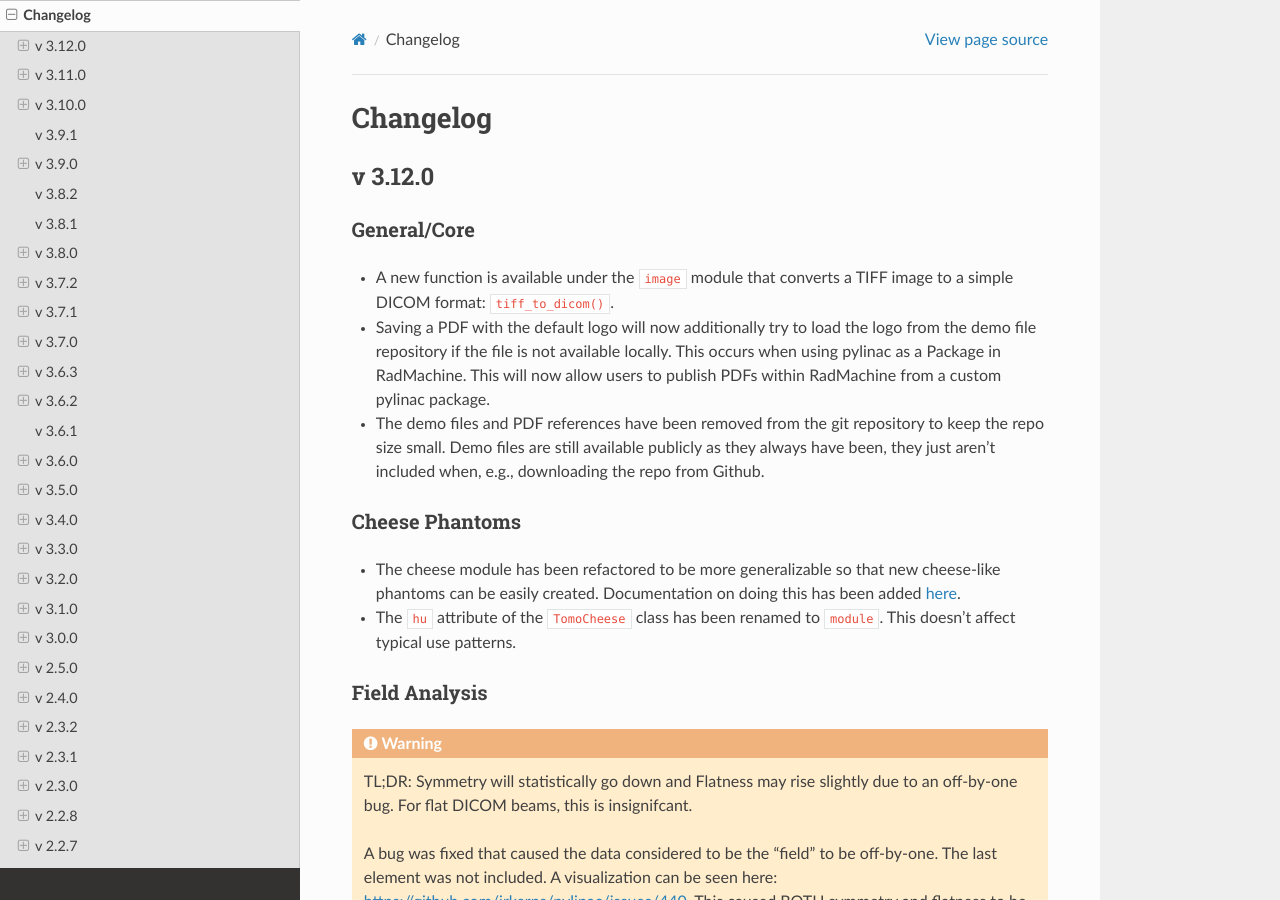
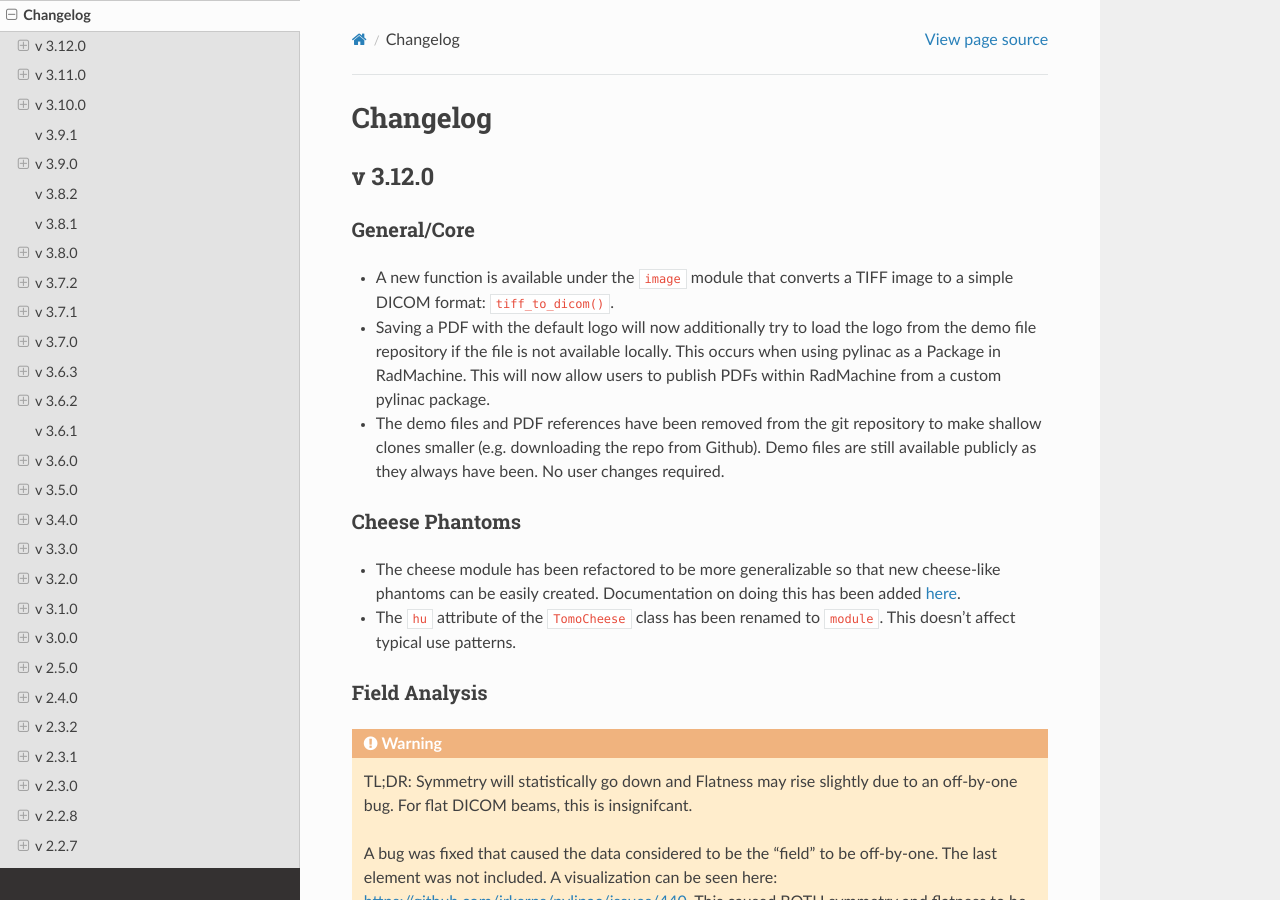
Before and after one commit to jrkerns/pylinac, a Sphinx documentation site: the page built from docs/source/changelog.rst, in a window 1280 px wide and 900 px high. Built offline with Sphinx 7.4.7 and the Read the Docs theme 2.0.0, drawn with Linux system fonts in a browser that asks for light colours; cross-references to code outside the pages are shown as plain code.

Commit message:
reword based on PR comment

```diff
--- a/docs/source/changelog.rst
+++ b/docs/source/changelog.rst
@@ -13,9 +13,8 @@ General/Core
 * Saving a PDF with the default logo will now additionally try to load the logo from the demo file repository if the file
   is not available locally. This occurs when using pylinac as a Package in RadMachine. This will now allow users to publish PDFs
   within RadMachine from a custom pylinac package.
-* The demo files and PDF references have been removed from the git repository to keep the repo size small. Demo files
-  are still available publicly as they always have been, they just aren't included when, e.g., downloading the repo
-  from Github.
+* The demo files and PDF references have been removed from the git repository to make shallow clones smaller (e.g. downloading the repo from Github).
+  Demo files are still available publicly as they always have been. No user changes required.
 
 Cheese Phantoms
 ^^^^^^^^^^^^^^^
```
